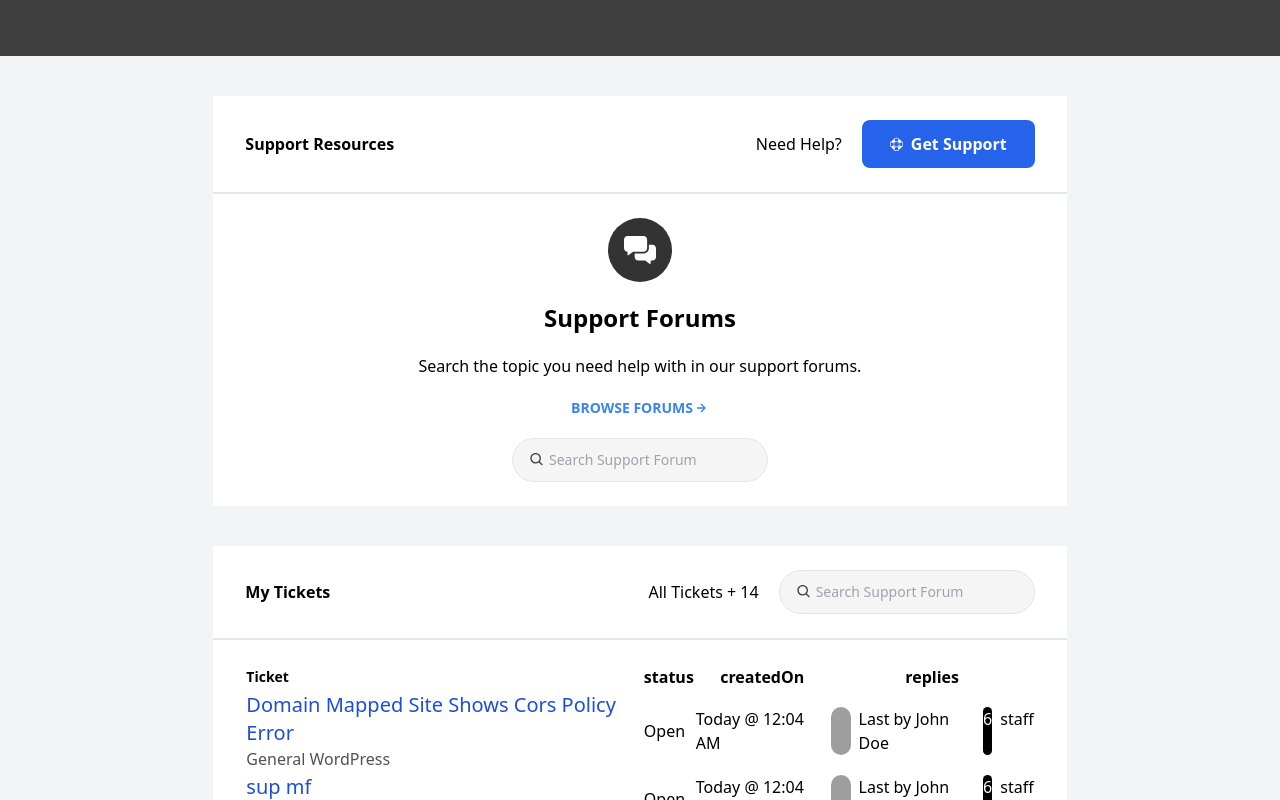
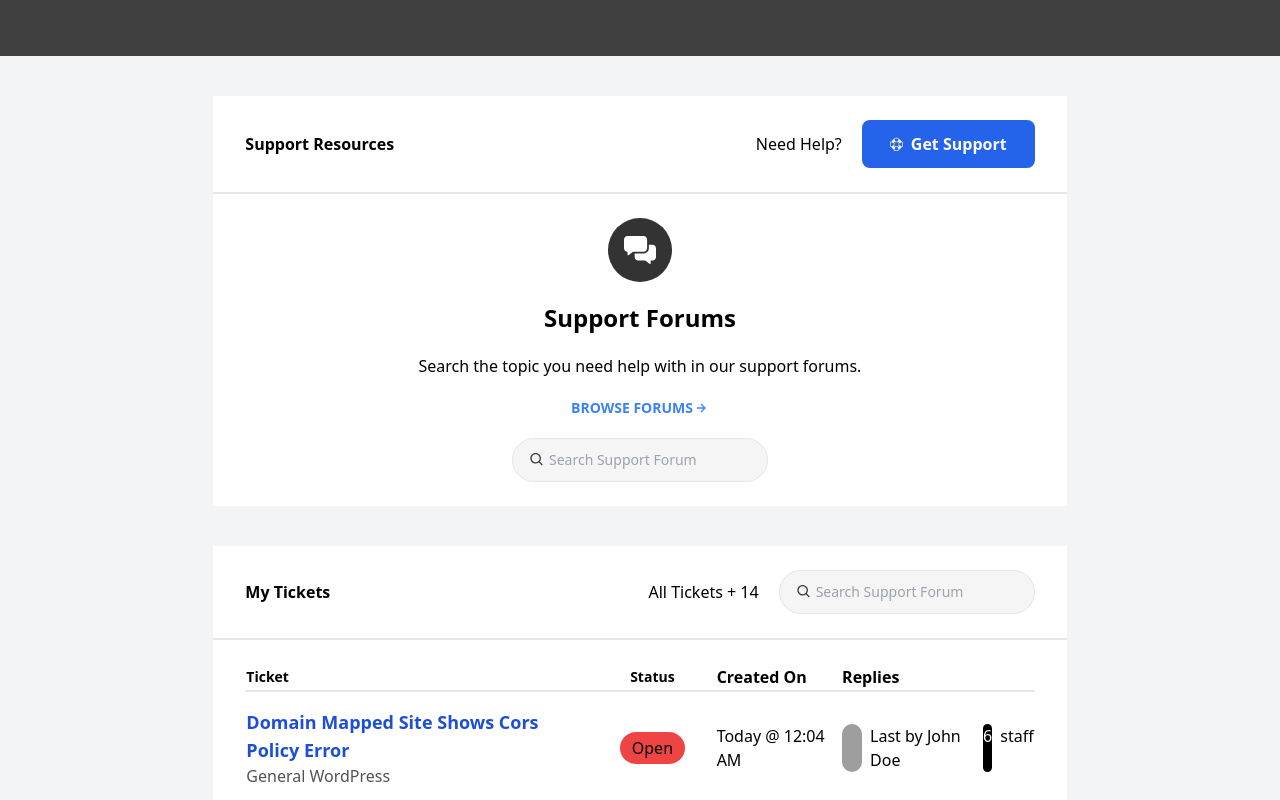
Before and after one commit to HaidarEzio/attraxia-TS-Challenge, a Next.js app: page / in a window 1280 px wide. Shown: the top 800 px of the page. Built offline with nearby package versions, Linux system fonts and the light colour scheme; grey boxes are pictures that could not be loaded.

Commit message:
skeleton of the table is done

```diff
--- a/components/dataTable.comp.tsx
+++ b/components/dataTable.comp.tsx
@@ -12,14 +12,24 @@ const columns = [
     header: () => <p className="text-sm text-start">Ticket</p>,
     cell: (title) => (
       <div className="flex flex-col ">
-        <h3 className="text-xl text-blue-700">{title.getValue()}</h3>
+        <h3 className="text-lg font-bold text-blue-700">{title.getValue()}</h3>
         <p className="text-base text-neutral-600 ">{title.row.original.description}</p>
       </div>
     ),
   }),
-  columnHelper.accessor("status", {}),
-  columnHelper.accessor("createdOn", {}),
+  columnHelper.accessor("status", {
+    header: () => <p className="px-10 text-sm text-start">Status</p>,
+    cell: (data) => (
+      <div className="flex justify-center">
+        <span className="px-3 py-1 text-center bg-red-500 rounded-full">{data.getValue()}</span>
+      </div>
+    ),
+  }),
+  columnHelper.accessor("createdOn", {
+    header: () => <p className="text-start">Created On</p>,
+  }),
   columnHelper.accessor("replies", {
+    header: () => <p className="text-start">Replies</p>,
     cell: (data) => (
       <div className="flex space-x-2">
         <Image className="rounded-full" src={data.row.original.replies.imgUrl} alt="img" height={20} width={20} />
@@ -43,12 +53,14 @@ const DataTable = () => {
   });
 
   return (
-    <table>
-      <thead className="mx-4">
+    <table className="w-full">
+      <thead className="">
         {table.getHeaderGroups().map((headerGroup) => (
           <tr key={headerGroup.id}>
             {headerGroup.headers.map((header) => (
-              <th key={header.id}>{flexRender(header.column.columnDef.header, header.getContext())}</th>
+              <th className="" key={header.id}>
+                {flexRender(header.column.columnDef.header, header.getContext())}
+              </th>
             ))}
           </tr>
         ))}
@@ -57,7 +69,7 @@ const DataTable = () => {
         {table.getRowModel().rows.map((row) => (
           <tr key={row.id}>
             {row.getVisibleCells().map((cell) => (
-              <td className="mx-11" key={cell.id}>
+              <td className="py-4 border-t-2" key={cell.id}>
                 {flexRender(cell.column.columnDef.cell, cell.getContext())}
               </td>
             ))}
```
